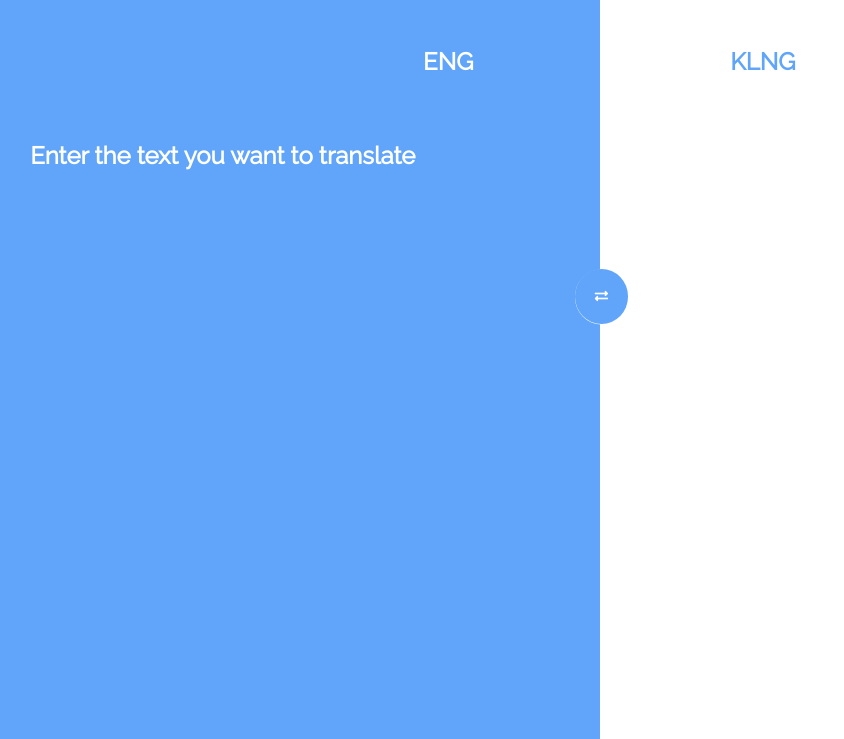
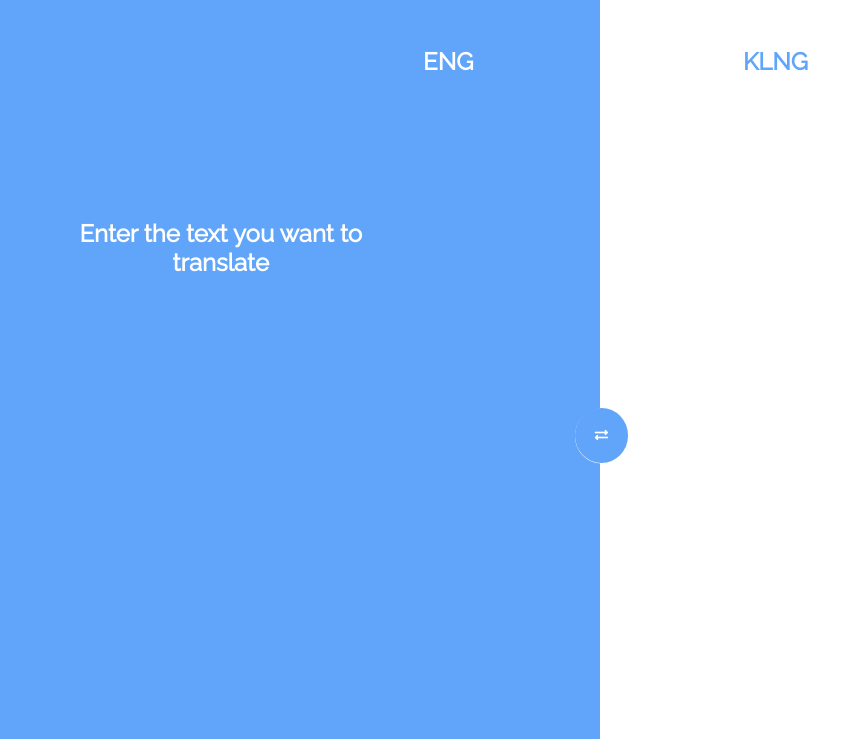
Before and after one commit to DarkShadow20/klingon-translator, a plain HTML site: page index.html in a window 1280 px wide. Shown: the part 61-800 px from the top of the page, without its empty margins (40-884 px from the left). Drawn offline with Linux system fonts and the light colour scheme.

Commit message:
style:fix

```diff
--- a/index.html
+++ b/index.html
@@ -9,19 +9,16 @@
   <link rel="stylesheet" href="https://use.fontawesome.com/releases/v5.15.1/css/v4-shims.css">
 </head>
 <body>
-    <section>
+    <div>
         <div class="header">Klingon </div>
         <div class="header-right">Translator</div>
         <div class="section-up">ENG</div>
         <div class="section-bottom">KLNG</div>
-
-        <textarea id="txtInput" placeholder="Enter the text you want to translate"></textarea>
-        <div id="spinner"></div>
-    </section>
+    </div>
+    <div id="txtOutput"></div>
+    <textarea id="txtInput" placeholder="Enter the text you want to translate"></textarea>
+    <div id="spinner"></div>
     <button id="btntranslate"><i class="fas fa-exchange-alt"></i></button>
-    <section>
-        <div id="txtOutput"></div>
-    </section>
     <script src="main.js" type="text/javascript"></script>
 </body>
 </html>
--- a/style.css
+++ b/style.css
@@ -38,7 +38,7 @@ body{
   color: #ffffff;
   font-size: x-large;
   font-weight: bolder;
-  margin: 0 0 0 10%;
+  margin: 0 0 3% 11%;
   display: inline-block;
   color: var(--primary-color);
 }
@@ -46,14 +46,16 @@ body{
   background-color: var(--primary-color);
   font-family: inherit;
   font-weight: bolder;
-  width: 40%;
+  width: 30%;
   border: none;
   color: white;
   font-size: x-large;
   text-align: center;
-  margin: 5% 0 0 0;
+  margin: 0 0 0 5%;
   resize: none;
   outline: none;
+  padding: 0 0 10% 0;
+  box-sizing: border-box;
 }
 
 #btntranslate{
@@ -61,11 +63,12 @@ body{
   border-radius: 50%;
   padding: 20px;
   display: inline-block;
-  margin: 5% 0% 0% 48%;
+  margin: 0% 0% 0% 48%;
   border: none;
   color: #ffffff;
   box-shadow: 0 0.5px #ffffff;
   cursor: pointer;
+  outline: none;
 }
 #btntranslate:active{
   background-color: var(--primary-color);
@@ -76,7 +79,8 @@ body{
   background-color: #ffffff;
   border:1px solid #ffffff;
   width: 10%;
-  margin: 2% 0 0 65%;
+  margin: 2% 0 0 70%;
+  padding: 5% 0 0 2%;
   box-sizing: border-box;
   min-height: 10vh;
   color: var(--primary-color);
```
